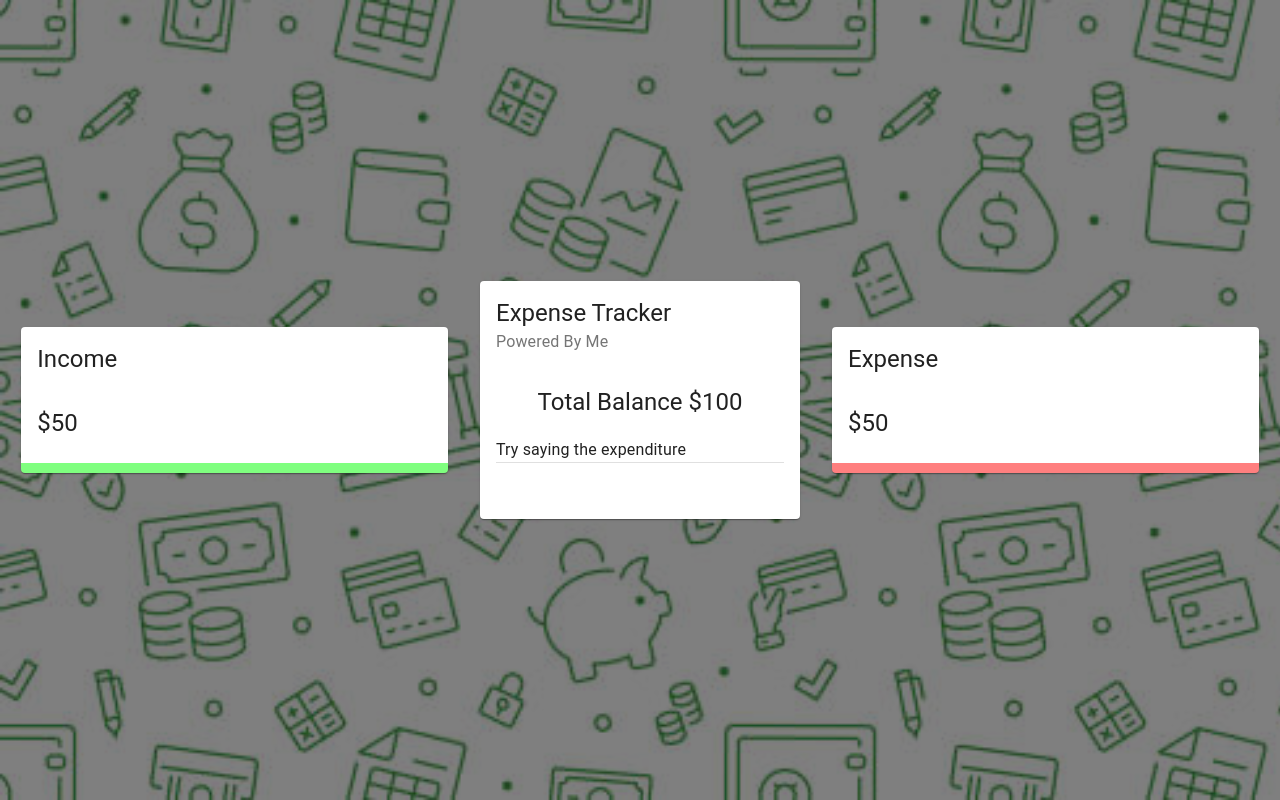
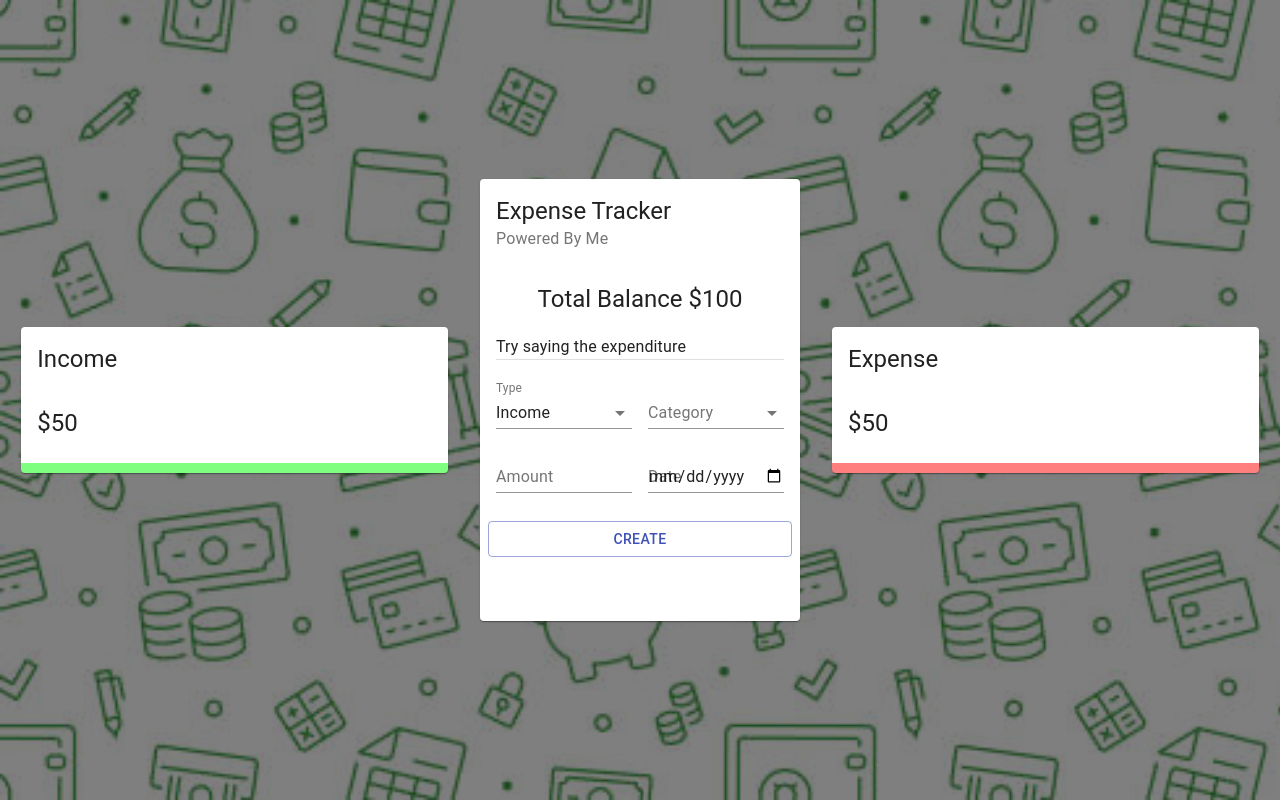
Before and after one commit to dwaipayanguha/budget-tracker, a React (Create React App) app: page / in a window 1280 px wide. Built offline with nearby package versions, Linux system fonts and the light colour scheme.

Commit message:
add: state management using contextAPI

```diff
--- /dev/null
+++ b/src/components/Main/Form/Form.jsx
@@ -0,0 +1,97 @@
+import React, { useState, useContext } from "react"
+import {
+    TextField,
+    Typography,
+    Grid,
+    Button,
+    FormControl,
+    InputLabel,
+    Select,
+    MenuItem,
+    Menu,
+} from "@material-ui/core"
+import { ExpenseTrackerContext } from "../../../context/context"
+import { v4 as uuidv4 } from "uuid"
+import useStyles from "./styles"
+
+const initialState = {
+    amount: "",
+    category: "",
+    type: "Income",
+    date: new Date(),
+}
+
+const Form = () => {
+    const classes = useStyles()
+    const [formData, setFormData] = useState(initialState)
+    const { addTransaction } = useContext(ExpenseTrackerContext)
+
+    const createTransaction = () => {
+        const transaction = { ...formData, amount: Number(formData.amount), id: uuidv4() }
+        addTransaction(transaction)
+        setFormData(initialState)
+    }
+
+    return (
+        <Grid container spacing="2">
+            <Grid item xs={12}>
+                <Typography align="center" variant="subtitle2" gutterBottom>
+                    {/* Speechly input */}
+                </Typography>
+            </Grid>
+            <Grid item xs={6}>
+                <FormControl fullWidth>
+                    <InputLabel>Type</InputLabel>
+                    <Select
+                        value={formData.type}
+                        onChange={(e) => setFormData({ ...formData, type: e.target.value })}
+                    >
+                        <MenuItem value="Income">Income</MenuItem>
+                        <MenuItem value="Expense">Expense</MenuItem>
+                    </Select>
+                </FormControl>
+            </Grid>
+            <Grid item xs={6}>
+                <FormControl fullWidth>
+                    <InputLabel>Category</InputLabel>
+                    <Select
+                        value={formData.category}
+                        onChange={(e) => setFormData({ ...formData, category: e.target.value })}
+                    >
+                        <MenuItem value="Business">Business</MenuItem>
+                        <MenuItem value="Salary">Salary</MenuItem>
+                    </Select>
+                </FormControl>
+            </Grid>
+            <Grid item xs={6}>
+                <TextField
+                    type="number"
+                    label="Amount"
+                    fullWidth
+                    value={formData.amount}
+                    onChange={(e) => setFormData({ ...formData, amount: e.target.value })}
+                />
+            </Grid>
+            <Grid item xs={6}>
+                <TextField
+                    type="date"
+                    label="Date"
+                    fullWidth
+                    value={formData.date}
+                    onChange={(e) => setFormData({ ...formData, date: e.target.value })}
+                />
+            </Grid>
+            <Button
+                className={classes.button}
+                variant="outlined"
+                color="primary"
+                fullWidth
+                onClick={createTransaction}
+            >
+                Create
+            </Button>
+        </Grid>
+    )
+}
+
+export default Form
--- /dev/null
+++ b/src/components/Main/Form/styles.js
@@ -0,0 +1,12 @@
+import { makeStyles } from "@material-ui/core/styles"
+
+export default makeStyles(() => ({
+    radioGroup: {
+        display: "flex",
+        justifyContent: "center",
+        marginBottom: "-10px",
+    },
+    button: {
+        marginTop: "20px",
+    },
+}))
--- /dev/null
+++ b/src/components/Main/List/List.jsx
@@ -0,0 +1,57 @@
+import React, { useContext } from "react"
+import {
+    List as MUIList,
+    ListItem,
+    ListItemAvatar,
+    ListItemText,
+    Avatar,
+    ListItemSecondaryAction,
+    IconButton,
+    Slide,
+} from "@material-ui/core"
+import { Delete, MoneyOff } from "@material-ui/icons"
+
+import { ExpenseTrackerContext } from "../../../context/context"
+import useStyles from "./styles"
+
+const List = () => {
+    const classes = useStyles()
+    const { deleteTransaction, transactions } = useContext(ExpenseTrackerContext)
+
+    return (
+        <MUIList dense={false} className={classes.list}>
+            {transactions.map((transaction) => (
+                <Slide direction="down" in mountOnEnter unmountOnExit key={transaction.id}>
+                    <ListItem>
+                        <ListItemAvatar>
+                            <Avatar
+                                className={
+                                    transaction.type === "Income"
+                                        ? classes.avatarIncome
+                                        : classes.avatarExpense
+                                }
+                            >
+                                <MoneyOff />
+                            </Avatar>
+                        </ListItemAvatar>
+                        <ListItemText
+                            primary={transaction.category}
+                            secondary={`$${transaction.amount} - ${transaction.date}`}
+                        />
+                        <ListItemSecondaryAction>
+                            <IconButton
+                                edge="end"
+                                aria-label="delete"
+                                onClick={() => deleteTransaction(transaction.id)}
+                            >
+                                <Delete />
+                            </IconButton>
+                        </ListItemSecondaryAction>
+                    </ListItem>
+                </Slide>
+            ))}
+        </MUIList>
+    )
+}
+
+export default List
--- /dev/null
+++ b/src/components/Main/List/styles.js
@@ -0,0 +1,17 @@
+import { makeStyles } from "@material-ui/core/styles"
+import { red, green } from "@material-ui/core/colors"
+
+export default makeStyles((theme) => ({
+    avatarIncome: {
+        color: "#fff",
+        backgroundColor: green[500],
+    },
+    avatarExpense: {
+        color: theme.palette.getContrastText(red[500]),
+        backgroundColor: red[500],
+    },
+    list: {
+        maxHeight: "150px",
+        overflow: "auto",
+    },
+}))
--- a/src/components/Main/Main.jsx
+++ b/src/components/Main/Main.jsx
@@ -2,6 +2,8 @@ import React from "react"
 import { Card, CardHeader, CardContent, Typography, Grid, Divider } from "@material-ui/core"
 
 import useStyles from "./styles"
+import Form from "./Form/Form"
+import List from "./List/List"
 
 const Main = () => {
     const classes = useStyles()
@@ -18,12 +20,12 @@ const Main = () => {
                     Try saying the expenditure
                 </Typography>
                 <Divider />
-                {/* Form */}
+                <Form />
             </CardContent>
             <CardContent className={classes.cardContent}>
                 <Grid container spacing="2">
                     <Grid item xs={12}>
-                        {/* List */}
+                        <List />
                     </Grid>
                 </Grid>
             </CardContent>
--- /dev/null
+++ b/src/context/context.js
@@ -0,0 +1,25 @@
+import React, { useReducer, createContext } from "react"
+
+import contextReducer from "./contextReducer"
+const initialState = []
+
+export const ExpenseTrackerContext = createContext(initialState)
+
+export const Provider = ({ children }) => {
+    const [transactions, dispatch] = useReducer(contextReducer, initialState)
+
+    //Action creators
+    const deleteTransaction = (id) => {
+        dispatch({ type: "DELETE_TRANSACTION", payload: id })
+    }
+
+    const addTransaction = (transaction) => {
+        dispatch({ type: "ADD_TRANSACTION", payload: transaction })
+    }
+
+    return (
+        <ExpenseTrackerContext.Provider value={{ deleteTransaction, addTransaction, transactions }}>
+            {children}
+        </ExpenseTrackerContext.Provider>
+    )
+}
--- /dev/null
+++ b/src/context/contextReducer.js
@@ -0,0 +1,16 @@
+//Reducer => a function takes in the old state, and an action to change it to return a new state
+const contextReducer = (state, action) => {
+    let transactions
+    switch (action.type) {
+        case "DELETE_TRANSACTION":
+            transactions = state.filter((t) => t.id !== action.payload)
+            return transactions
+        case "ADD_TRANSACTION":
+            transactions = [action.payload, ...state]
+            return transactions
+        default:
+            return state
+    }
+}
+
+export default contextReducer
--- a/src/index.js
+++ b/src/index.js
@@ -1,7 +1,13 @@
 import React from "react"
 import ReactDOM from "react-dom"
 
+import { Provider } from "./context/context"
 import App from "./App"
 import "./index.css"
 
-ReactDOM.render(<App />, document.getElementById("root"))
+ReactDOM.render(
+    <Provider>
+        <App />
+    </Provider>,
+    document.getElementById("root")
+)
```
